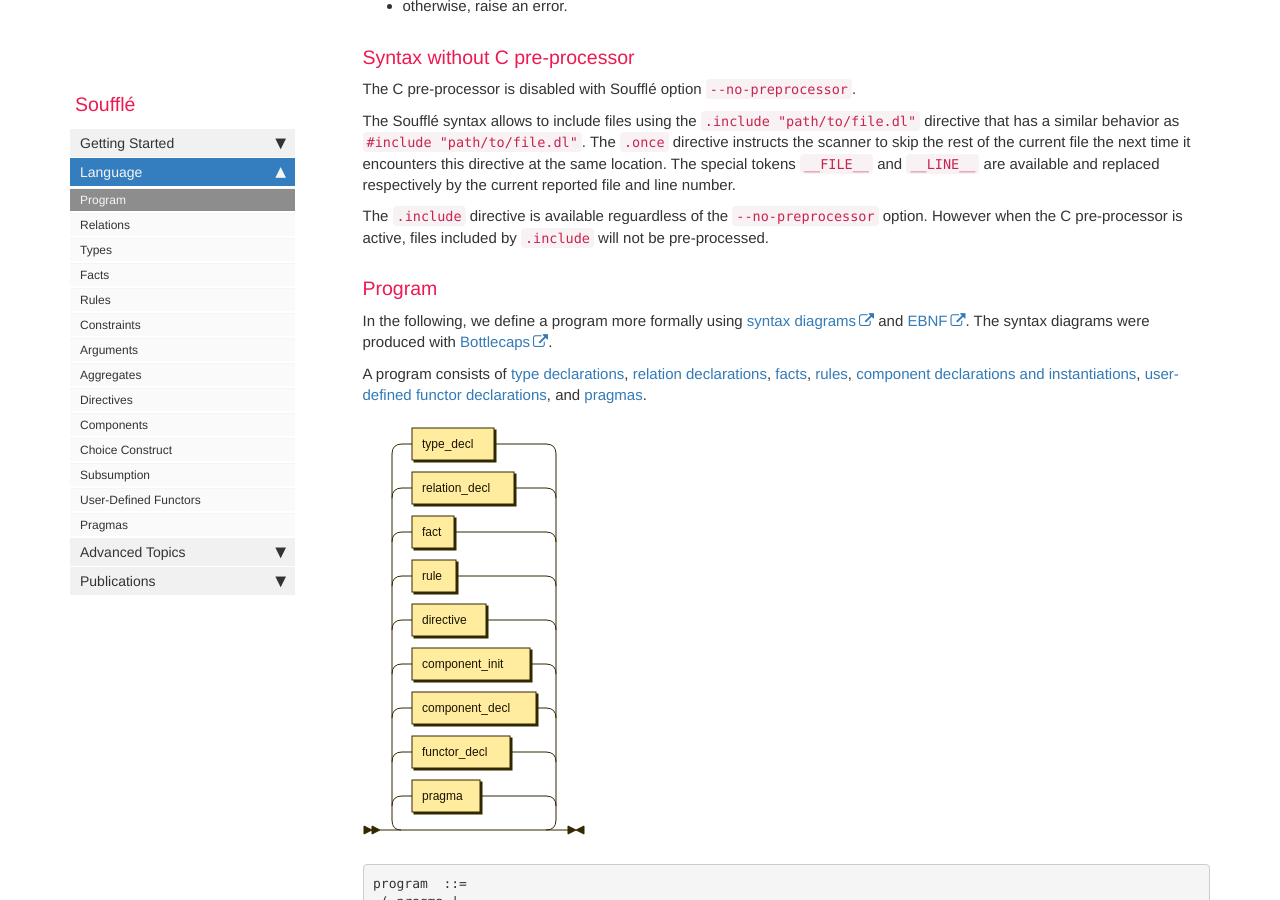
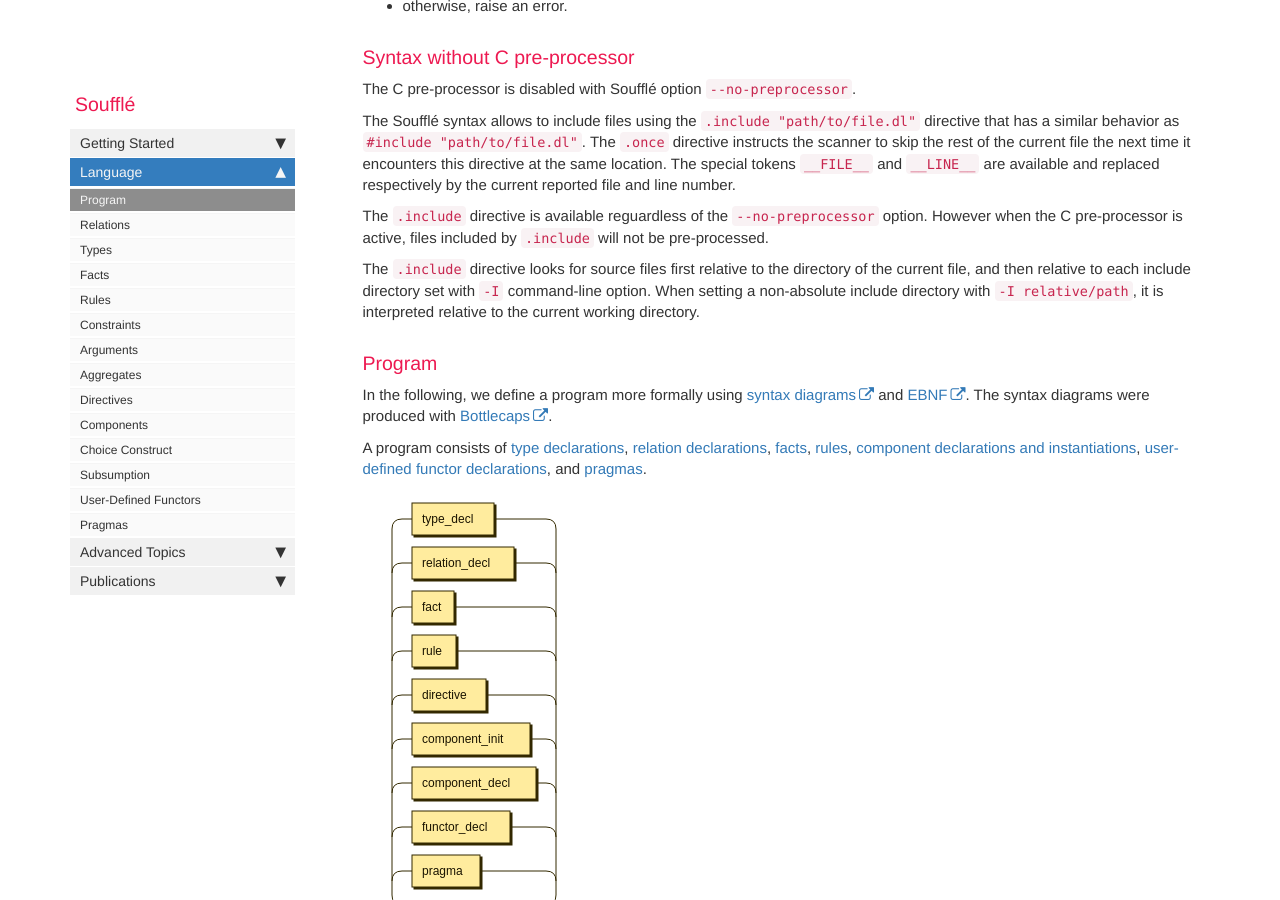
Before and after one commit to souffle-lang/souffle-lang.github.io, a Jekyll site: the page built from pages/docs/programs.md, in a window 1280 px wide and 900 px high, scrolled down 3077 px. Built offline with Jekyll 4.4.1, drawn with Linux system fonts in a browser that asks for light colours; comment, search, counter and statistics services are not loaded.

Commit message:
explains how `.include` searches for source files

```diff
--- a/pages/docs/programs.md
+++ b/pages/docs/programs.md
@@ -130,6 +130,9 @@ The Soufflé syntax allows to include files using the `.include "path/to/file.dl
 
 The `.include` directive is available reguardless of the `--no-preprocessor` option. However when the C pre-processor is active, files included by `.include` will not be pre-processed.
 
+The `.include` directive looks for source files first relative to the directory of the current file, and then relative to each include directory set with `-I` command-line option.
+When setting a non-absolute include directory with `-I relative/path`, it is interpreted relative to the current working directory.
+
 ### Program
 
 In the following, we define a program more formally using [syntax diagrams](https://en.wikipedia.org/wiki/Syntax_diagram) and [EBNF](https://en.wikipedia.org/wiki/Extended_Backus–Naur_form). The syntax diagrams were produced with [Bottlecaps](https://www.bottlecaps.de/rr/ui).
```
